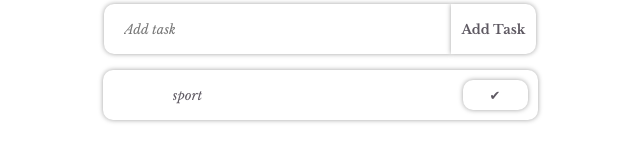
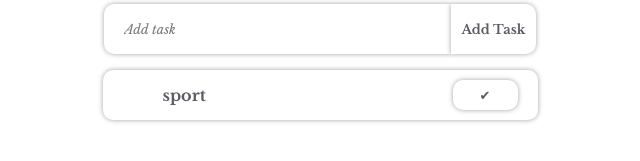
Before and after one commit to Katyusha0901/ToDo, a React (Create React App) app: page / in a window 1280 px wide. Both pictures are taken after a click on the element "sport". Shown: the part 199-360 px from the top of the page, without its empty margins (320-960 px from the left). Built offline with nearby package versions, Linux system fonts and the light colour scheme.

Commit message:
corr css

```diff
--- a/src/Task/Task.css
+++ b/src/Task/TaskDisplay.css
@@ -1,11 +1,11 @@
-.app__item-content {
+.item-content {
   list-style-type: none;
 }
 
-.app__task-item {
+.item-content__task-item {
   height: 50px;
   display: grid;
-  grid-template-columns: 30px 300px 100px;
+  grid-template-columns: 20px 300px 100px;
   padding: 0 20px 0 20px;
   flex-direction: row;
   background-color: rgb(255, 255, 255);
@@ -16,7 +16,7 @@
   width: 435px;
 }
 
-.task-item__input-task-text {
+.item-content__input-task-text {
   height: 50px;
   border: none;
   box-shadow: none;
@@ -30,11 +30,11 @@
   cursor: pointer;
 }
 
-.task-item__input-task:focus {
+.item-content__input-task:focus {
   box-shadow: 0 0 5px rgb(64, 63, 63);
 }
 
-.task-item__button {
+.item-content__button {
   display: flex;
   align-items: center;
   justify-content: center;
@@ -52,15 +52,15 @@
   cursor: pointer;
 }
 
-.task-item__button:hover {
+.item-content__button:hover {
   box-shadow: 0 0 5px rgb(111, 110, 110);
 }
 
-.task-item__button:active {
+.item-content__button:active {
   box-shadow: 0 0 5px rgb(64, 63, 63);
 }
 
-.checkbox {
+.item-content__checkbox {
   display: flex;
   width: 20px;
   height: 20px;
@@ -73,7 +73,7 @@
   cursor: pointer;
 }
 
-.checkbox::before {
+.item-content__checkbox::before {
   content: "";
   position: absolute;
   width: 15px;
@@ -87,11 +87,11 @@
   background-size: 50% 50%;
 }
 
-.checkbox:disabled::before {
+.item-content__checkbox:disabled::before {
   background-color: #e9ecef;
 }
 
-.checkbox__input {
+.item-content__checkbox-input {
   position: absolute;
   width: 10px;
   height: 10px;
@@ -108,7 +108,7 @@
   cursor: pointer;
 }
 
-.checkbox__checkmark {
+.item-content__checkbox-checkmark {
   font-size: 0px;
   line-height: 20px;
 
@@ -126,15 +126,15 @@
   color: #535453;
 }
 
-.checkbox__input:checked + .checkbox__checkmark {
+.item-content__checkbox-input:checked + .item-content__checkbox-checkmark {
   font-size: 20px;
 
   transition: 0.1s;
 }
 
-.taskItem__p-task {
+.item-content__p-task {
   display: flex;
-  justify-content: center;
+  justify-content: flex-start;
   align-items: center;
   align-self: center;
   word-break: break-word;
@@ -143,35 +143,35 @@
 }
 
 @media screen and (max-width: 437px) {
-  .app__task-item {
+  .item-content__task-item {
     grid-template-columns: 10vw 50vw 30vw;
 
     width: 90vw;
   }
 
-  .task-item__input-task-text {
+  .item-content__input-task-text {
     font-size: 3vw;
   }
 
-  .checkbox {
+  .item-content__checkbox {
     width: 4vw;
     height: 4vw;
   }
 
-  .checkbox::before {
+  .item-content__checkbox::before {
     width: 4vw;
     height: 4vw;
   }
-  .checkbox__checkmark {
+  .item-content__checkbox-checkmark {
     bottom: 3.8vw;
     left: -1px;
   }
 
-  .checkbox__input:checked + .checkbox__checkmark {
+  .item-content__checkbox-input:checked + .item-content__checkbox-checkmark {
     font-size: 6vw;
   }
 
-  .task-item__button {
+  .item-content__button {
     margin: 0 3vw 0 0;
 
     width: 15vw;
@@ -180,7 +180,7 @@
     padding: 3vw;
   }
 
-  .task-item__p-task {
+  .item-content__p-task {
     margin-left: 3vw;
   }
 }
--- a/src/Task/TaskDisplay.tsx
+++ b/src/Task/TaskDisplay.tsx
@@ -1,7 +1,6 @@
 import React from "react";
 import { Task } from "../App";
-
-import "./Task.css";
+import "./TaskDisplay.css";
 
 interface Props {
   task: Task;
@@ -16,21 +15,21 @@ export const TaskNotEditing: React.FC<Props> = ({
 }) => {
   return (
     <>
-      <li className="app__item-content" key={task.id}>
-        <div className="app__task-item">
-          <label className="checkbox">
+      <li className="item-content" key={task.id}>
+        <div className="item-content__task-item">
+          <label className="item-content__checkbox">
             <input
-              className=" checkbox__input"
+              className="item-content__checkbox-input"
               type="checkbox"
               checked={task.done}
               onChange={(e) => {
                 onChange({ ...task, done: e.target.checked });
               }}
             />
-            <span className="checkbox__checkmark">✔</span>
+            <span className="item-content__checkbox-checkmark">✔</span>
           </label>
           <p
-            className="task-item__p-task"
+            className="item-content__p-task"
             onClick={() => {
               onChange({ ...task, isEditing: true });
             }}
@@ -39,7 +38,7 @@ export const TaskNotEditing: React.FC<Props> = ({
             {task.text}{" "}
           </p>
           <button
-            className="task-item__button"
+            className="item-content__button"
             onClick={() => onDelete(task.id)}
           >
             Delete
--- /dev/null
+++ b/src/Task/TaskEditing.css
@@ -0,0 +1,72 @@
+.task-item {
+  height: 50px;
+  display: grid;
+  grid-template-columns: 20px 300px 100px;
+  padding: 0 20px 0 20px;
+  flex-direction: row;
+  background-color: rgb(255, 255, 255);
+  box-shadow: 0 0 5px rgb(161, 161, 161);
+  border-radius: 10px 10px 10px 10px;
+  cursor: pointer;
+  margin-bottom: 10px;
+  width: 435px;
+}
+
+.task-item__input-task-text {
+  height: 50px;
+  border: none;
+  box-shadow: none;
+  font-size: 16px;
+  outline: none;
+  padding-left: 20px;
+  font-style: normal;
+  background-color: rgb(255, 255, 255);
+  border-radius: 10px 0 0 10px;
+  cursor: pointer;
+}
+
+.task-item__button {
+  display: flex;
+  align-items: center;
+  justify-content: center;
+  align-self: center;
+  box-shadow: 5px rgb(161, 161, 161);
+  border-radius: 10px;
+  width: 65px;
+  margin: 0 0 0 10px;
+  height: 30px;
+  font-size: 13px;
+  background-color: rgb(255, 255, 255);
+  border: none;
+  padding: 10px;
+  box-shadow: 0 0 5px rgb(161, 161, 161);
+  cursor: pointer;
+}
+
+.task-item__button:hover {
+  box-shadow: 0 0 5px rgb(111, 110, 110);
+}
+
+.task-item__button:active {
+  box-shadow: 0 0 5px rgb(64, 63, 63);
+}
+
+@media screen and (max-width: 437px) {
+  .task-item {
+    grid-template-columns: 10vw 50vw 15vw;
+
+    width: 90vw;
+  }
+
+  .task-item__input-task-text {
+    font-size: 3vw;
+  }
+
+  .task-item__button {
+    margin: 0 3vw 0 0;
+    width: 15vw;
+    font-size: 4vw;
+    height: 9vw;
+    padding: 3vw;
+  }
+}
--- a/src/Task/TaskEditing.tsx
+++ b/src/Task/TaskEditing.tsx
@@ -1,4 +1,4 @@
-import "./Task.css";
+import "./TaskEditing.css";
 import { Task } from "../App";
 
 interface Props {
@@ -9,10 +9,10 @@ interface Props {
 export const TaskEditing: React.FC<Props> = ({ task, onChange }) => {
   return (
     <>
-      <div className="app__task-item">
+      <div className="task-item">
         <div></div>
         <input
-          className=" task-item__input-task-text"
+          className="task-item__input-task-text"
           value={task.text}
           onChange={(e) => {
             onChange({
@@ -20,9 +20,14 @@ export const TaskEditing: React.FC<Props> = ({ task, onChange }) => {
               text: e.target.value,
             });
           }}
+          onKeyDown={(e) => {
+            if (e.key === "Enter") {
+              onChange({ ...task, isEditing: false });
+            }
+          }}
         />
         <button
-          className="button task-item__button"
+          className="task-item__button"
           onClick={() => {
             onChange({ ...task, isEditing: false });
           }}
```
